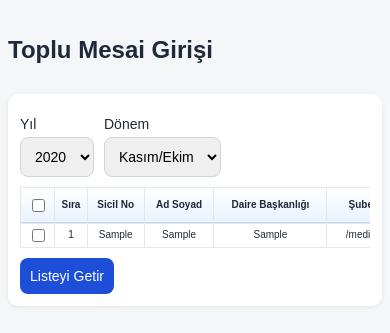
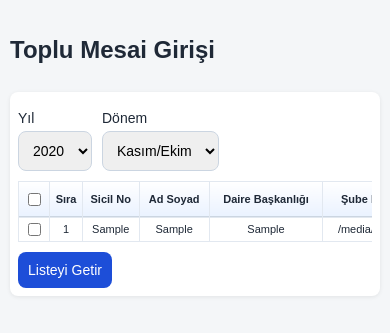
Before and after one commit to mehmettuzner42-code/mesai-web-portal, a Flask app: template templates/admin_bulk_entry.html in a window 390 px wide. Shown: the part 42-375 px from the top of the page. Run offline with Flask 3, Linux system fonts and the light colour scheme; the template is opened without the code that fills it: most values are stand-ins (such as "Sample title", 1, 10 or a date in 2020).

Commit message:
Add files via upload

```diff
--- a/templates/admin_bulk_entry.html
+++ b/templates/admin_bulk_entry.html
@@ -46,6 +46,52 @@
     }
     .bulk-entry-grid-table tbody tr.active-row td {
         background: #dbeafe !important;
+    }
+    @media (max-width: 768px) {
+        .bulk-entry-fullbleed {
+            width: 100%;
+            max-width: 100%;
+            margin-left: 0;
+            margin-right: 0;
+            padding-left: 0;
+            padding-right: 0;
+        }
+        .bulk-entry-fullbleed .card {
+            border-radius: 8px;
+            padding: 8px;
+            margin: 8px 0;
+        }
+        .bulk-entry-fullbleed .table-wrap.recent-scroll {
+            overflow-x: auto;
+            -webkit-overflow-scrolling: touch;
+        }
+        .bulk-entry-grid-table {
+            min-width: 980px;
+            table-layout: fixed;
+        }
+        .bulk-entry-grid-table th,
+        .bulk-entry-grid-table td {
+            padding: 1px 2px;
+            font-size: 10px;
+        }
+        .bulk-entry-grid-table th:first-child,
+        .bulk-entry-grid-table td:first-child {
+            width: 110px;
+            min-width: 110px;
+            max-width: 110px;
+        }
+        .bulk-entry-grid-table td input[type="text"] {
+            min-width: 24px;
+            height: 22px !important;
+            font-size: 10px;
+            padding: 0 1px !important;
+            border-radius: 5px;
+        }
+        #bulkUsersTable th,
+        #bulkUsersTable td {
+            white-space: nowrap;
+            font-size: 11px;
+        }
     }
 </style>
 <div class="bulk-entry-fullbleed">
```
